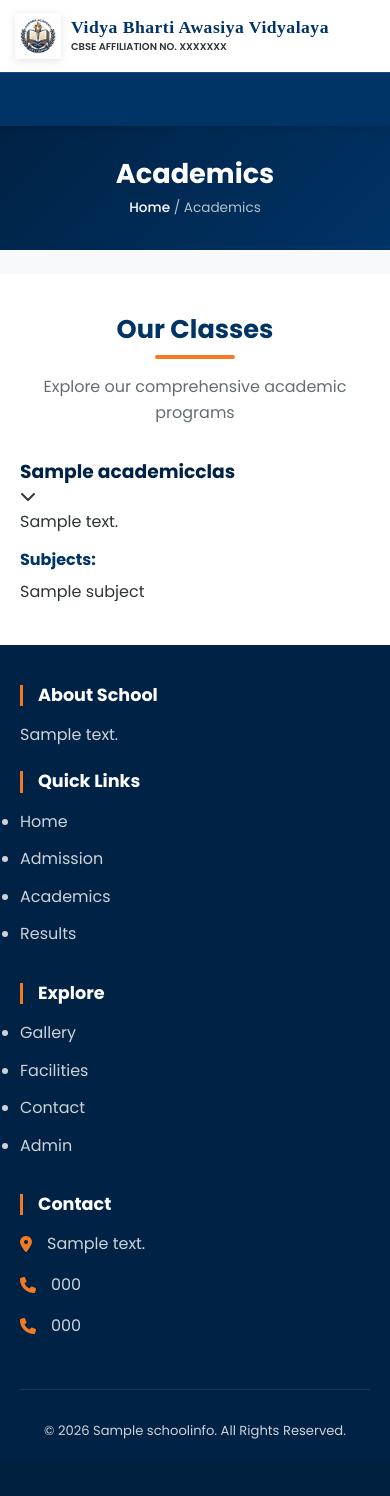
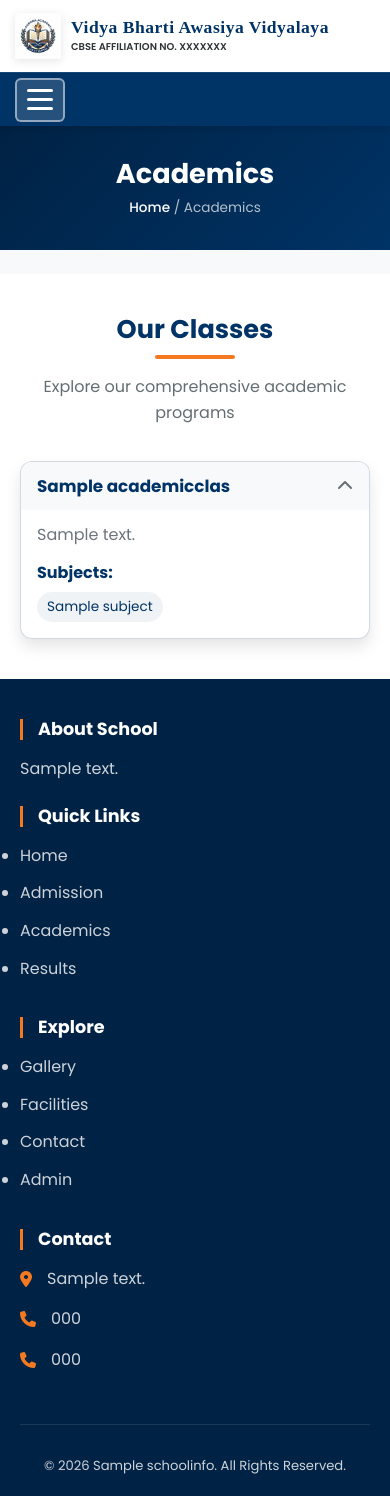
Before and after one commit to FluxAman/Vidhya, a Django app: page /academics/ in a window 390 px wide. Before the commit the page ends 1439 px from the top, so only its background shows below. Run offline with Django 5.2, Linux system fonts and the light colour scheme; tables that the repository leaves empty hold one stand-in row (values such as "Sample post").

Commit message:
Improve mobile nav and UI styling
Made-with: Cursor

```diff
--- a/static/css/style.css
+++ b/static/css/style.css
@@ -21,6 +21,8 @@
     --light: #f8f9fa;
     --white: #ffffff;
     --border: #e9ecef;
+    --gray: #6c757d;
+    --gray-light: #dee2e6;
 
     /* Shadows & Effects */
     --shadow-sm: 0 2px 4px rgba(0, 0, 0, 0.05);
@@ -32,6 +34,9 @@
     --radius: 12px;
     --radius-sm: 6px;
     --radius-full: 50px;
+
+    /* Helper RGB values */
+    --primary-rgb: 0, 51, 102;
 
     --transition: all 0.3s cubic-bezier(0.4, 0, 0.2, 1);
 }
@@ -814,7 +895,7 @@ h6 {
         justify-content: center; /* center the container if needed */
     }
 
-    .nav-toggle {
+    .header .nav-toggle {
         display: flex;
         position: absolute;
         left: 15px; /* Placed prominently on the LEFT side */
@@ -1294,6 +1375,79 @@ h6 {
     min-height: 350px;
 }
 
+/* ===== Academics Accordion (academics.html) ===== */
+.accordion {
+    display: flex;
+    flex-direction: column;
+    gap: 16px;
+}
+
+.accordion-item {
+    border-radius: var(--radius);
+    overflow: hidden;
+    border: 1px solid var(--border);
+    background: var(--white);
+    box-shadow: var(--shadow-sm);
+    transition: var(--transition);
+}
+
+.accordion-item.active {
+    box-shadow: var(--shadow-md);
+    border-color: rgba(var(--primary-rgb), 0.18);
+}
+
+.accordion-header {
+    display: flex;
+    justify-content: space-between;
+    align-items: center;
+    padding: 16px 20px;
+    cursor: pointer;
+    background: #f7f9fb;
+}
+
+.accordion-header h3 {
+    margin: 0;
+    font-size: 1.05rem;
+    color: var(--primary);
+}
+
+.accordion-header i {
+    color: var(--text-muted);
+    transition: transform 0.25s ease;
+}
+
+.accordion-item.active .accordion-header i {
+    transform: rotate(180deg);
+}
+
+.accordion-body {
+    max-height: 0;
+    overflow: hidden;
+    transition: max-height 0.3s ease;
+}
+
+.accordion-item.active .accordion-body {
+    max-height: 300px;
+}
+
+.accordion-content {
+    padding: 16px 20px 20px;
+}
+
+.subject-list {
+    display: flex;
+    flex-wrap: wrap;
+    gap: 8px;
+}
+
+.subject-tag {
+    padding: 4px 10px;
+    border-radius: 999px;
+    background: rgba(0, 51, 102, 0.06);
+    color: var(--primary);
+    font-size: 0.85rem;
+}
+
 /* ===== Notice Cards (home.html latest notices section) ===== */
 .notice-card {
     background: var(--white);
@@ -1430,4 +1683,27 @@ h6 {
     top: 0;
 }
 
+/* ===== Responsive tweaks for new components ===== */
+@media (max-width: 900px) {
+    .gallery-grid {
+        grid-template-columns: repeat(2, minmax(0, 1fr));
+        gap: 18px;
+    }
+}
+
+@media (max-width: 600px) {
+    .gallery-grid {
+        grid-template-columns: 1fr;
+        gap: 16px;
+    }
+
+    .accordion-header {
+        padding: 14px 16px;
+    }
+
+    .accordion-content {
+        padding: 12px 16px 16px;
+    }
+}
+
 /* (responsive rules consolidated above) */
```
Also changed, not shown: other parts of static/css/style.css (+175 -0 lines).
